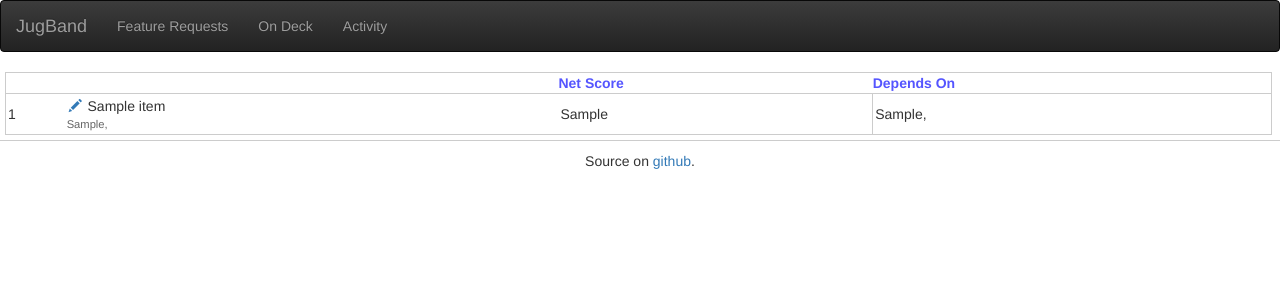
After one commit to clouserw/jugband, a Flask app: template templates/ondeck.html in a window 1280 px wide. The commit adds this page. Shown: the top 300 px of the page. Run offline with Flask 2, Linux system fonts and the light colour scheme; the template is opened without the code that fills it: most values are stand-ins (such as "Sample title", 1, 10 or a date in 2020); some libraries are stand-ins or nearby versions.

Commit message:
add ondeck support

```diff
--- a/app.py
+++ b/app.py
@@ -44,15 +44,52 @@ def home():
     if local.ENABLE_MEMCACHE:
         cache.set('api_progress', results, timeout=1 * 60)
 
+    if 'application/json' in request.headers['Accept']:
+        return json.dumps({'podio': results})
+
+    return render_template('home.html', results=results)
+
+
+@app.route('/ondeck')
+def ondeck():
+
+    results = None
+
+    if local.ENABLE_MEMCACHE:
+        results = cache.get('api_ondeck')
+
+    if not results:
+        filters = {'limit': 100,
+                   'sort_by': 53324605, # Net Score
+                   'filters': {
+                               # Status: On Deck.  Note this is querying a
+                               # different Application than above so this is a
+                               # different Status column.
+                               '60602479': [5],
+                               # Product: Marketplace, Payments, AMO
+                               '53338205': [5,6,7]
+                               }
+                   }
+        r = get_podio(local.PODIO_FEATURE_APPLICATION, filters)
+        results = parse_podio(r)
+
+    if local.ENABLE_MEMCACHE:
+        cache.set('api_ondeck', results, timeout=1 * 60)
+
+    # We sort on "Net Score" so we need to make sure it's there
+    for i, item in enumerate(results):
+        if not 'Net Score' in item:
+            results[i]['Net Score'] = 0
+
     try:
-        results.sort(key=lambda x: (x['Phase']), reverse=True)
+        results.sort(key=lambda x: (x['Net Score']), reverse=True)
     except KeyError:
         pass
 
     if 'application/json' in request.headers['Accept']:
         return json.dumps({'podio': results})
 
-    return render_template('home.html', results=results)
+    return render_template('ondeck.html', results=results)
 
 
 @app.route('/scoreboard')
--- /dev/null
+++ b/static/ondeck.css
@@ -0,0 +1,11 @@
+thead tr {
+  color: #55f;
+}
+th, tr {
+  text-align: left;
+}
+.team {
+    font-weight: normal;
+    font-size: .8em;
+    color: #666;
+}
--- a/templates/layout.html
+++ b/templates/layout.html
@@ -20,8 +20,9 @@
         </div>
         <div class="collapse navbar-collapse">
           <ul class="nav navbar-nav navbar-left">
+            <li class="{% if request.path.startswith('/scoreboard') %}active{% endif %}"><a href="/scoreboard">Feature Requests</a></li>
+            <li class="{% if request.path.startswith('/ondeck') %}active{% endif %}"><a href="/ondeck">On Deck</a></li>
             <li class="{% if request.path == '/' %}active{% endif %}"><a href="/">Activity</a></li>
-            <li class="{% if request.path.startswith('/scoreboard') %}active{% endif %}"><a href="/scoreboard">Feature Requests</a></li>
           </ul>
         </div>
       </div>
--- /dev/null
+++ b/templates/ondeck.html
@@ -0,0 +1,56 @@
+
+{% extends "layout.html" %}
+
+{% block css %}
+  <link href="/static/ondeck.css" rel="stylesheet">
+{% endblock %}
+
+{% block body %}
+  <div>
+  <table id="output">
+    <thead>
+      <tr class="angle">
+        <th title=""></th>
+        <th title=""></th>
+        <th title="">Net Score</th>
+        <th title="">Depends On</th>
+      </tr>
+    </thead>
+    <tbody>
+      {% for item in results %}
+        <tr id="{{item['name']|safe|lower|replace(" ","_")}}" class="">
+          <td class="">{{ loop.index }}</td>
+          <td class="project">
+            {%- if item['podio_link'] -%}
+              <a class="glyphicon glyphicon-pencil" href="{{ item['podio_link'] }}#edit" target="_blank"></a>
+            {%- endif -%}
+            <span>
+            {{ item['name'] }}
+            <div class="team">
+                {% if item['Product Area (primary)'] is string %}
+                    {{ item['Product Area (primary)'] }}
+                {% else %}
+                    {% for t in item['Product Area (primary)'] %}
+                        {{ t }},
+                    {% endfor %}
+                {% endif %}
+            </div>
+          </td>
+          <td class="end">
+              <span>{{ item['Net Score'] }}</span>
+          </td>
+          <td class="">
+              {% if item['Depends On'] is string %}
+                  {{ item['Depends On'] }}
+              {% else %}
+                  {% for t in item['Depends On'] %}
+                      {{ t }},
+                  {% endfor %}
+              {% endif %}
+          </td>
+        </tr>
+      {% endfor %}
+    </tbody>
+  </table>
+  </div>
+{% endblock %}
```
Also changed, not shown: utils.py (+10 -0 lines).
